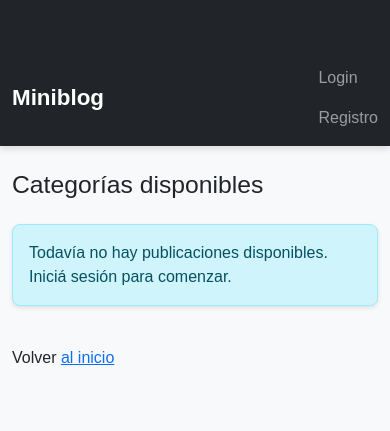
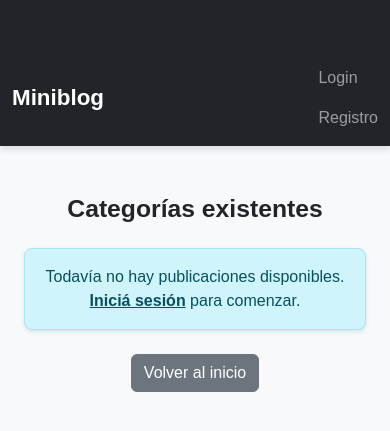
Before and after one commit to Maxi-Lopez/efi_final_posts, a Flask app: page /posts in a window 390 px wide. Shown: the top 431 px of the page. Run offline with Flask 3, Linux system fonts and the light colour scheme.

Commit message:
se modificaron algo de bootstrap para los colores de botones y algo mas

```diff
--- a/app.py
+++ b/app.py
@@ -56,7 +56,7 @@ def login():
             next_page = request.args.get('next')
             return redirect(next_page or url_for('index'))
         else:
-            flash('Usuario o contraseña incorrectos', 'error')
+            flash('Usuario o contraseña incorrectos', 'danger')
 
     return render_template('auth/login.html')
 
@@ -77,11 +77,11 @@ def register():
         if not all([username, email, password, confirm_password]):
             flash('Todos los campos son obligatorios', 'error')
         elif password != confirm_password:
-            flash('Las contraseñas no coinciden', 'error')
+            flash('Las contraseñas no coinciden, verifique los datos', 'danger')
         elif User.query.filter_by(username=username).first():
-            flash('El nombre de usuario ya existe', 'error')
+            flash('El nombre de usuario ya existe, eliha otro nombre', 'danger')
         elif User.query.filter_by(email=email).first():
-            flash('El email ya está registrado', 'error')
+            flash('El email ya está registrado, no puede haber dos cuentas con el mismo email', 'danger')
         else:
             new_user = User(
                 username=username,
--- a/templates/auth/login.html
+++ b/templates/auth/login.html
@@ -18,7 +18,7 @@
                         <label for="password" class="form-label">Contraseña</label>
                         <input type="password" class="form-control" name="password" id="password" required>
                     </div>
-                    <button type="submit" class="btn btn-primary w-100 py-2">Ingresar</button>
+                    <button type="submit" class="btn btn-success w-100 py-2">Ingresar</button>
                 </fieldset>
             </form>
 
--- a/templates/auth/register.html
+++ b/templates/auth/register.html
@@ -26,7 +26,7 @@
                         <label for="confirm_password" class="form-label">Confirmar Contraseña</label>
                         <input type="password" class="form-control" name="confirm_password" id="confirm_password" required>
                     </div>
-                    <button type="submit" class="btn btn-primary w-100 py-2">Registrarse</button>
+                    <button type="submit" class="btn btn-success w-100 py-2">Registrarse</button>
                 </fieldset>
             </form>
 
--- a/templates/posts.html
+++ b/templates/posts.html
@@ -1,36 +1,47 @@
 {% extends "layout.html" %}
 
 {% block content %}
-    <h2 class="mb-4">Categorías disponibles</h2>
+<section class="container mt-5">
+    <header class="text-center mb-4">
+        <h2 class="fw-bold">Categorías existentes</h2>
+    </header>
 
     {% if categorias %}
-        <ul class="list-group">
+        <div class="row justify-content-center">
             {% for cat in categorias %}
-
-                <li class="list-group-item">
-                    <a href="{{ url_for('posts_por_categoria', categoria_id=cat.id) }}">{{ cat.nombre }}</a>
-                </li>
+                <article class="col-12 col-sm-6 col-md-4 col-lg-3 mb-4">
+                    <a href="{{ url_for('posts_por_categoria', categoria_id=cat.id) }}" class="text-decoration-none">
+                        <div class="card border-0 shadow-sm h-100 rounded-4">
+                            <div class="card-body text-center">
+                                <h5 class="card-title text-dark fw-semibold">{{ cat.nombre }}</h5>
+                            </div>
+                        </div>
+                    </a>
+                </article>
             {% endfor %}
-        </ul>
+        </div>
     {% else %}
         {% if current_user.is_authenticated %}
-            <div class="alert alert-warning mt-4">
-                No hay categorías aún. <a href="{{ url_for('crear_posts') }}">¡Creá tu primera publicación!</a>
+            <div class="alert alert-warning mt-4 text-center">
+                No hay categorías aún.
+                <a href="{{ url_for('crear_posts') }}" class="alert-link">¡Creá tu primera publicación!</a>
             </div>
         {% else %}
-            <div class="alert alert-info mt-4">
-                Todavía no hay publicaciones disponibles. Iniciá sesión para comenzar.
+            <div class="alert alert-info mt-4 text-center">
+                Todavía no hay publicaciones disponibles.
+                <a href="{{ url_for('login') }}" class="alert-link">Iniciá sesión</a> para comenzar.
             </div>
         {% endif %}
     {% endif %}
 
     {% if current_user.is_authenticated %}
-            <a href="{{ url_for('crear_posts') }}" class="btn btn-info btn-sm">
-                                Crear Post
-                            </a>
+        <footer class="text-center mt-4">
+            <a href="{{ url_for('crear_posts') }}" class="btn btn-info btn-lg">Crear Post</a>
+        </footer>
     {% endif %}
-    <br>
-        <div>
-        Volver <a href="{{ url_for('index') }}">al inicio</a>
+
+    <div class="text-center mt-4">
+        <a href="{{ url_for('index') }}" class="btn btn-secondary">Volver al inicio</a>
     </div>
+</section>
 {% endblock %}
```
